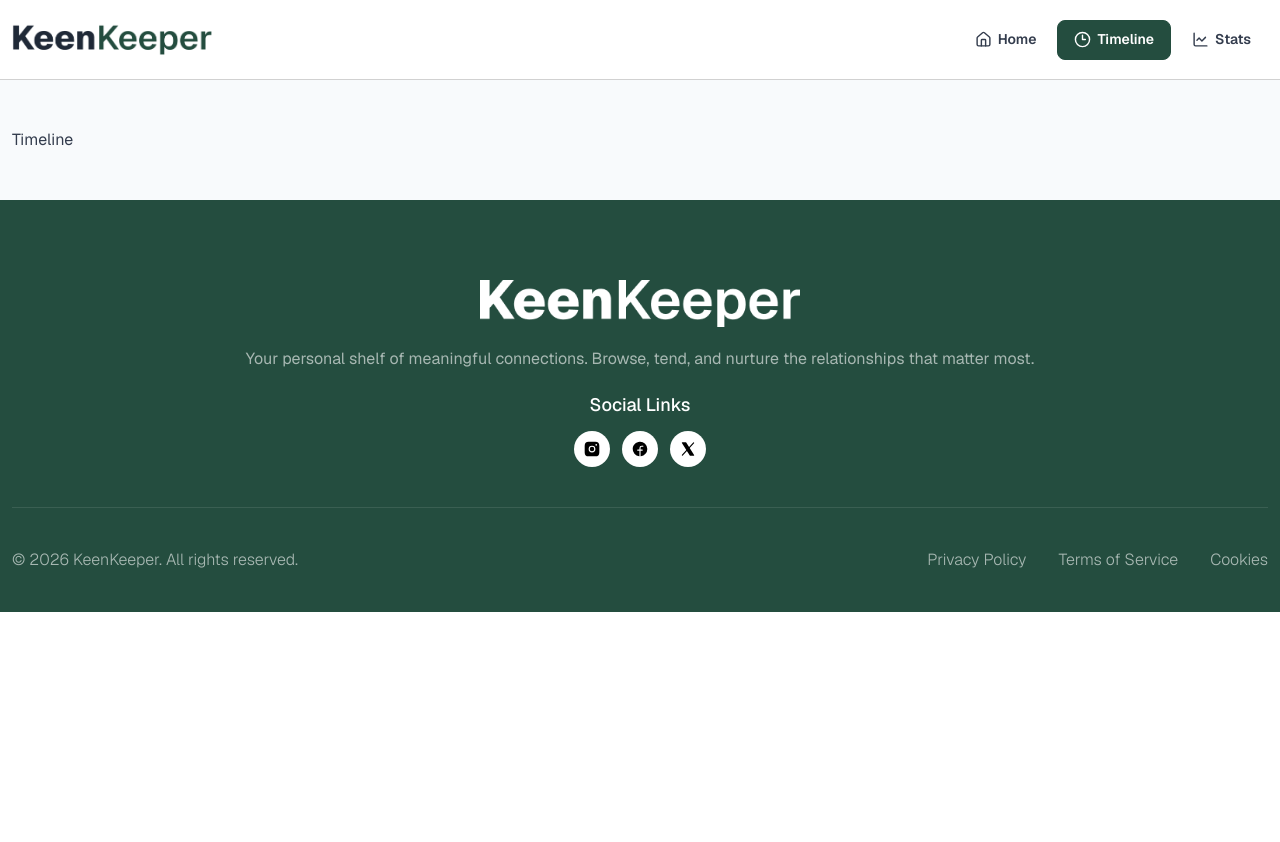
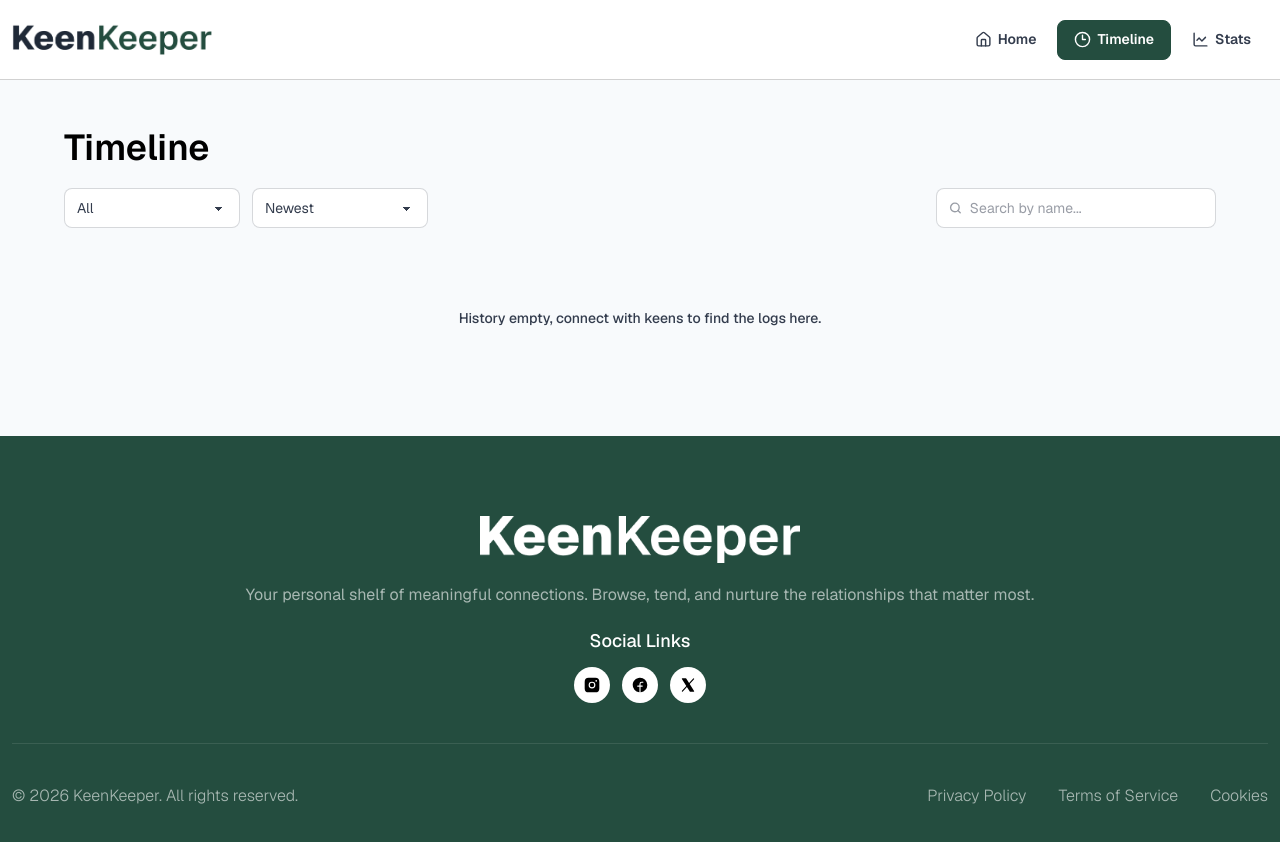
Before and after one commit to ShahSaminYasar/keen-keeper, a React (Vite) app: page /timeline in a window 1280 px wide. Shown: the top 842 px of the page. Before the commit the page ends 800 px from the top, so only its background shows below. Built offline with nearby package versions, Linux system fonts and the light colour scheme.

Commit message:
Added: Timeline page, timeline context and logs in Friend page

```diff
--- a/package.json
+++ b/package.json
@@ -15,6 +15,7 @@
     "lucide-react": "^1.3.0",
     "react": "^19.2.4",
     "react-dom": "^19.2.4",
+    "react-hot-toast": "^2.6.0",
     "react-router": "^7.14.0",
     "tailwindcss": "^4.2.2"
   },
--- /dev/null
+++ b/src/hooks/useMainContext.js
@@ -0,0 +1,7 @@
+import { createContext, useContext } from "react";
+
+export const MainContext = createContext(null);
+
+export default function useMainContext() {
+  return useContext(MainContext);
+}
--- a/src/main.jsx
+++ b/src/main.jsx
@@ -8,6 +8,8 @@ import Timeline from "./pages/Timeline";
 import Stats from "./pages/Stats";
 import NotFound from "./components/NotFound";
 import Friend from "./pages/Friend";
+import MainProvider from "./providers/MainProvider";
+import { Toaster } from "react-hot-toast";
 
 const router = createBrowserRouter([
   {
@@ -48,6 +50,9 @@ const router = createBrowserRouter([
 
 createRoot(document.getElementById("root")).render(
   <StrictMode>
-    <RouterProvider router={router} />
+    <MainProvider>
+      <Toaster />
+      <RouterProvider router={router} />
+    </MainProvider>
   </StrictMode>,
 );
--- a/src/pages/Friend.jsx
+++ b/src/pages/Friend.jsx
@@ -7,13 +7,33 @@ import {
   TrashIcon,
   VideoCameraIcon,
 } from "@phosphor-icons/react";
-import { useLoaderData } from "react-router";
+import { Link, useLoaderData } from "react-router";
 import SummaryCard from "../components/SummaryCard";
+import useMainContext from "../hooks/useMainContext";
+import toast from "react-hot-toast";
 
 const Friend = () => {
   const data = useLoaderData();
+  const { timeline, setTimeline } = useMainContext();
 
   // TODO: Add on page load scroll to top
+
+  // Functions
+  const addToTimeline = (id, type, name, date) => {
+    setTimeline((prev) => [
+      {
+        id,
+        type,
+        name,
+        date,
+      },
+      ...prev,
+    ]);
+
+    toast.success(
+      `Added to timeline: ${type?.slice(0, 1)?.toUpperCase()}${type?.slice(1)} with ${name}`,
+    );
+  };
 
   return (
     <div className="w-full grid grid-cols-1 md:grid-cols-3 gap-5 -mt-5">
@@ -46,10 +66,9 @@ const Friend = () => {
           <span className="text-neutral/50 font-medium text-sm italic">
             "{data?.bio}"
           </span>
-          <span className="text-neutral/50 text-sm">
-            Preferred: email
-            {/* TODO */}
-          </span>
+          <a href={`mailto:${data?.email}`} className="text-neutral/50 text-sm">
+            {data?.email}
+          </a>
         </div>
 
         {/* Buttons */}
@@ -105,15 +124,45 @@ const Friend = () => {
           </h4>
 
           <div className="grid grid-cols-3 gap-3">
-            <button className="border border-base-300/50 bg-base-200 px-3 py-4 w-full rounded-md flex flex-col gap-1.5 items-center justify-center text-neutral cursor-pointer hover:shadow-md transition-all duration-150 active:shadow-none">
+            <button
+              onClick={() =>
+                addToTimeline(
+                  data?.id,
+                  "call",
+                  data?.name,
+                  new Date().toISOString(),
+                )
+              }
+              className="border border-base-300/50 bg-base-200 px-3 py-4 w-full rounded-md flex flex-col gap-1.5 items-center justify-center text-neutral cursor-pointer hover:shadow-md transition-all duration-150 active:shadow-none"
+            >
               <PhoneCallIcon weight="bold" size={30} /> Call
             </button>
 
-            <button className="border border-base-300/50 bg-base-200 px-3 py-4 w-full rounded-md flex flex-col gap-1.5 items-center justify-center text-neutral cursor-pointer hover:shadow-md transition-all duration-150 active:shadow-none">
+            <button
+              onClick={() =>
+                addToTimeline(
+                  data?.id,
+                  "text",
+                  data?.name,
+                  new Date().toISOString(),
+                )
+              }
+              className="border border-base-300/50 bg-base-200 px-3 py-4 w-full rounded-md flex flex-col gap-1.5 items-center justify-center text-neutral cursor-pointer hover:shadow-md transition-all duration-150 active:shadow-none"
+            >
               <ChatDotsIcon weight="bold" size={30} /> Text
             </button>
 
-            <button className="border border-base-300/50 bg-base-200 px-3 py-4 w-full rounded-md flex flex-col gap-1.5 items-center justify-center text-neutral cursor-pointer hover:shadow-md transition-all duration-150 active:shadow-none">
+            <button
+              onClick={() =>
+                addToTimeline(
+                  data?.id,
+                  "video",
+                  data?.name,
+                  new Date().toISOString(),
+                )
+              }
+              className="border border-base-300/50 bg-base-200 px-3 py-4 w-full rounded-md flex flex-col gap-1.5 items-center justify-center text-neutral cursor-pointer hover:shadow-md transition-all duration-150 active:shadow-none"
+            >
               <VideoCameraIcon weight="bold" size={30} /> Video
             </button>
           </div>
@@ -125,25 +174,42 @@ const Friend = () => {
               Recent Interactions
             </h4>
 
-            <button className="btn border border-base-300">
+            <Link to="/timeline" className="btn border border-base-300">
               <ClockCounterClockwiseIcon /> Full History
-            </button>
+            </Link>
           </div>
 
           <div className="w-full flex flex-col gap-0">
-            <div className="w-full flex items-center justify-between gap-2 px-3 py-4 border-b last:border-b-none border-neutral/10 text-neutral">
+            {timeline
+              ?.filter((item) => item?.id === data?.id)
+              ?.map((item, index) => (
+                <div
+                  key={`${index}_${item?.id}`}
+                  className="w-full flex items-center justify-between gap-2 px-3 py-4 border-b border-neutral/10 last:border-b-0  text-neutral"
+                >
                   <div className="flex items-center gap-2">
+                    {item?.type === "call" ? (
+                      <PhoneCallIcon size={30} weight="bold" />
+                    ) : item?.type === "text" ? (
                       <ChatDotsIcon size={30} weight="bold" />
-                <span className="text-lg font-normal">Text</span>
+                    ) : (
+                      <VideoCameraIcon size={30} weight="bold" />
+                    )}
+
+                    <span className="text-lg font-normal">
+                      {item?.type?.slice(0, 1)?.toUpperCase()}
+                      {item?.type?.slice(1)} with {item?.name}
+                    </span>
                   </div>
                   <span>
-                {new Date().toLocaleDateString("en-US", {
+                    {new Date(item?.date).toLocaleDateString("en-US", {
                       month: "short",
                       day: "numeric",
                       year: "numeric",
                     })}
                   </span>
                 </div>
+              ))}
           </div>
         </div>
       </section>
--- a/src/pages/Timeline.jsx
+++ b/src/pages/Timeline.jsx
@@ -1,4 +1,141 @@
+import { useEffect, useState } from "react";
+import useMainContext from "../hooks/useMainContext";
+
 const Timeline = () => {
-  return <div>Timeline</div>;
+  const { timeline } = useMainContext();
+
+  const [filteredTimeline, setFilteredTimeline] = useState([]);
+  const [filterType, setFilterType] = useState("");
+  const [filterSortDate, setFilterSortDate] = useState("newest");
+  const [searchQuery, setSearchQuery] = useState("");
+
+  useEffect(() => {
+    setFilteredTimeline(timeline);
+  }, [timeline]);
+
+  useEffect(() => {
+    const timer = setTimeout(() => {
+      const filtered = filterType
+        ? [...timeline]?.filter((item) => item?.type === filterType)
+        : [...timeline];
+
+      setFilteredTimeline(
+        filtered
+          ?.filter((item) =>
+            item?.name?.toLowerCase()?.includes(searchQuery?.toLowerCase()),
+          )
+          ?.sort((a, b) => {
+            const aTime = new Date(a?.date)?.getTime();
+            const bTime = new Date(b?.date)?.getTime();
+
+            const sortMethod = filterSortDate;
+
+            if (sortMethod === "newest") {
+              return bTime - aTime;
+            } else {
+              return aTime - bTime;
+            }
+          }),
+      );
+    }, 180);
+
+    return () => clearTimeout(timer);
+  }, [filterType, filterSortDate, timeline, searchQuery]);
+
+  return (
+    <div className="flex flex-col gap-5 w-full max-w-6xl mx-auto">
+      <h2 className="text-4xl font-semibold text-neutral">Timeline</h2>
+
+      <section className="flex flex-col-reverse md:flex-row md:items-center flex-wrap gap-3">
+        <div className="w-full md:w-fit flex flex-row items-center gap-3">
+          <select
+            value={filterType}
+            className="select w-full md:w-44"
+            onChange={(e) => setFilterType(e.target.value)}
+          >
+            <option value={""}>All</option>
+            <option value="call">Call</option>
+            <option value="text">Text</option>
+            <option value="video">Video</option>
+          </select>
+
+          <select
+            value={filterSortDate}
+            className="select w-full md:w-44"
+            onChange={(e) => setFilterSortDate(e.target.value)}
+          >
+            <option value="newest">Newest</option>
+            <option value="oldest">Oldest</option>
+          </select>
+        </div>
+
+        <label className="input ml-auto w-full md:w-70">
+          <svg
+            className="h-[1em] opacity-50"
+            xmlns="http://www.w3.org/2000/svg"
+            viewBox="0 0 24 24"
+          >
+            <g
+              strokeLinejoin="round"
+              strokeLinecap="round"
+              strokeWidth="2.5"
+              fill="none"
+              stroke="currentColor"
+            >
+              <circle cx="11" cy="11" r="8"></circle>
+              <path d="m21 21-4.3-4.3"></path>
+            </g>
+          </svg>
+          <input
+            type="search"
+            required
+            placeholder="Search by name..."
+            value={searchQuery}
+            onChange={(e) => setSearchQuery(e.target.value)}
+          />
+        </label>
+      </section>
+
+      <section className="flex flex-col gap-4">
+        {filteredTimeline?.length === 0 ? (
+          <p className="block text-center text-sm font-medium py-15">
+            History empty, connect with keens to find the logs here.
+          </p>
+        ) : (
+          filteredTimeline?.map((item, index) => (
+            <div
+              key={`${index}_${item?.id}`}
+              className="w-full bg-base-100 border border-base-300/50 p-4 rounded-md flex items-center gap-3"
+            >
+              <span className="text-3xl">
+                {item?.type === "call"
+                  ? "📞"
+                  : item?.type === "text"
+                    ? "💬"
+                    : "📹"}
+              </span>
+
+              <div>
+                <span className="block text-lg text-neutral/50 font-normal">
+                  <span className="capitalize font-medium text-neutral/80">
+                    {item?.type}
+                  </span>{" "}
+                  with {item?.name}
+                </span>
+
+                <span className="text-sm font-medium text-neutral/50">
+                  {new Date(item?.date).toLocaleDateString("en-US", {
+                    month: "short",
+                    day: "numeric",
+                    year: "numeric",
+                  })}
+                </span>
+              </div>
+            </div>
+          ))
+        )}
+      </section>
+    </div>
+  );
 };
 export default Timeline;
--- /dev/null
+++ b/src/providers/MainProvider.jsx
@@ -0,0 +1,13 @@
+import { useState } from "react";
+import { MainContext } from "../hooks/useMainContext";
+
+const MainProvider = ({ children }) => {
+  // States
+  const [timeline, setTimeline] = useState([]);
+
+  const values = { timeline, setTimeline };
+
+  return <MainContext.Provider value={values}>{children}</MainContext.Provider>;
+};
+
+export default MainProvider;
```
Also changed, not shown: public/friends.json (+28 -28 lines), src/components/SummaryCard.jsx (+7 -3 lines), 1 other file (tests, documents, lock files or other folders). Lines whose indentation alone changed are shown as unchanged.
